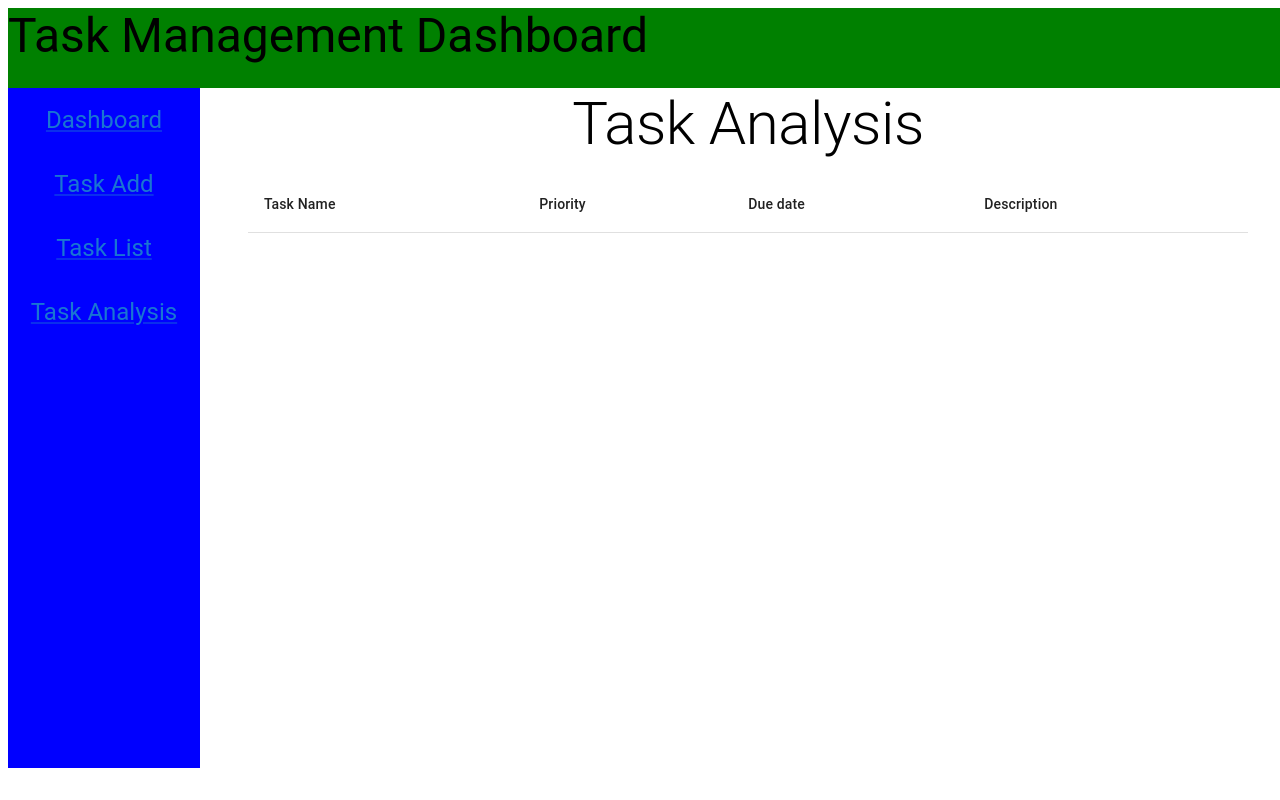
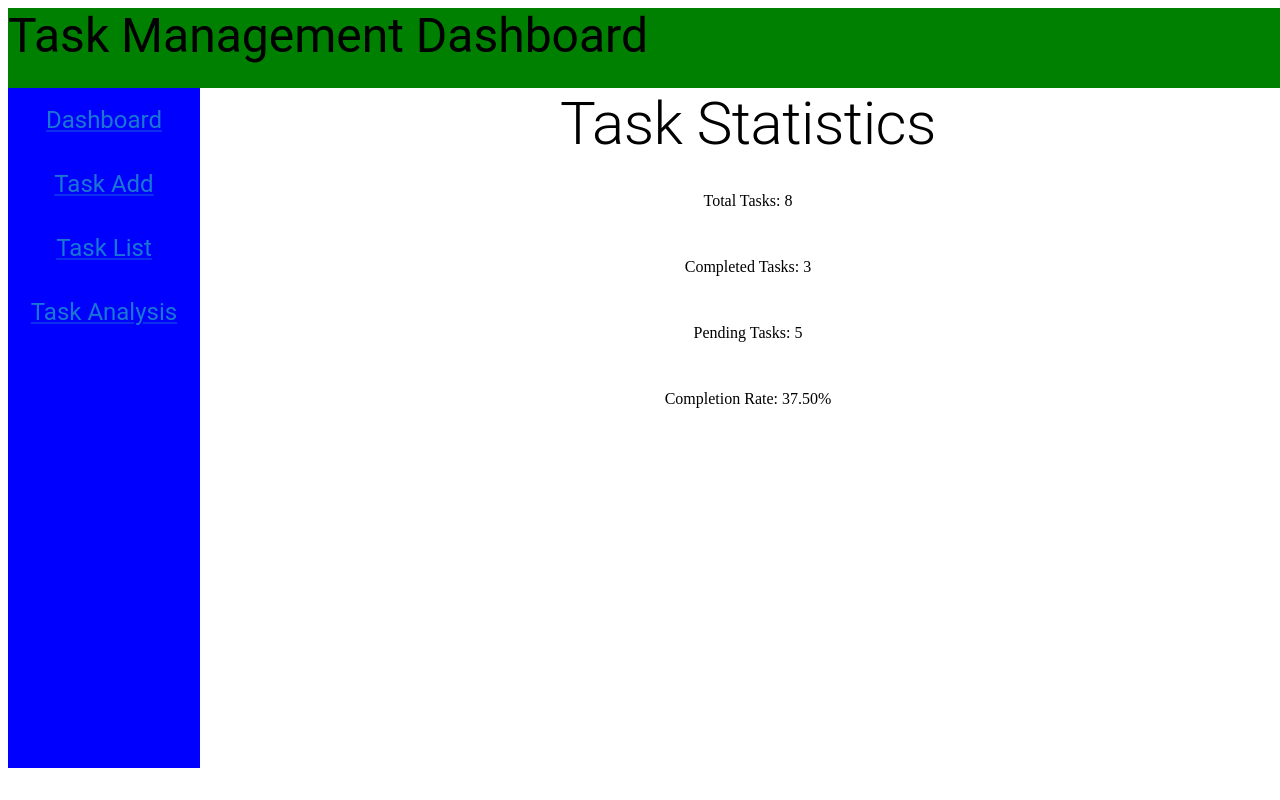
Before and after one commit to hiroto-safie/personalTodoDashbords, a React (Vite) app: page /taskAnalysis in a window 1280 px wide. Built offline with nearby package versions, Linux system fonts and the light colour scheme.

Commit message:
add: simple analysis page

```diff
--- a/src/pages/TaskAnalysisPage.tsx
+++ b/src/pages/TaskAnalysisPage.tsx
@@ -1,25 +1,31 @@
-import { Table, TableBody, TableCell, TableHead, TableRow, Typography } from '@mui/material';
-import React from 'react';
+import { useContext, useMemo } from 'react';
+import { TaskContext } from '../providers/TaskContextProvider';
+import { Typography } from '@mui/material';
 
-const TaskAnalysisPage: React.FC = () => {
-    return (
-        <>
-            <Typography variant="h2">Task Analysis</Typography>
-            <Table>
-                <TableHead>
-                    <TableRow>
-                        <TableCell>Task Name</TableCell>
-                        <TableCell>Priority</TableCell>
-                        <TableCell>Due date</TableCell>
-                        <TableCell>Description</TableCell>
-                    </TableRow>
-                </TableHead>
-                <TableBody>
+export default function TaskStatistics() {
+  const { state } = useContext(TaskContext);
 
-                </TableBody>
-            </Table>
-        </>
-    )
-};
+  const statistics = useMemo(() => {
+    const totalTasks = state.tasks.length;
+    const completedTasks = state.tasks.filter(task => task.status === 'completed').length;
+    const pendingTasks = totalTasks - completedTasks;
+    const completionRate = totalTasks > 0 ? (completedTasks / totalTasks) * 100 : 0;
 
-export default TaskAnalysisPage;
+    return {
+      totalTasks,
+      completedTasks,
+      pendingTasks,
+      completionRate: completionRate.toFixed(2) + '%'
+    };
+  }, [state.tasks]);
+
+  return (
+    <>
+        <Typography variant="h2">Task Statistics</Typography>
+        <p>Total Tasks: {statistics.totalTasks}</p>
+        <p>Completed Tasks: {statistics.completedTasks}</p>
+        <p>Pending Tasks: {statistics.pendingTasks}</p>
+        <p>Completion Rate: {statistics.completionRate}</p>
+    </>
+  );
+}
```
